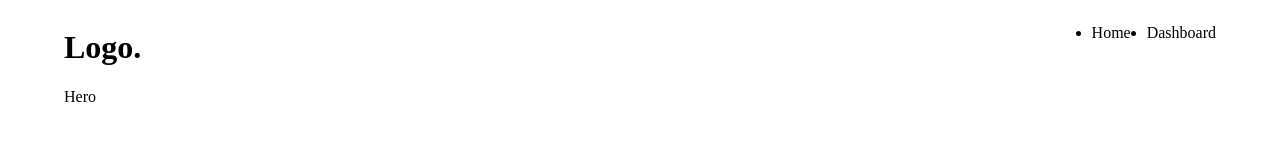
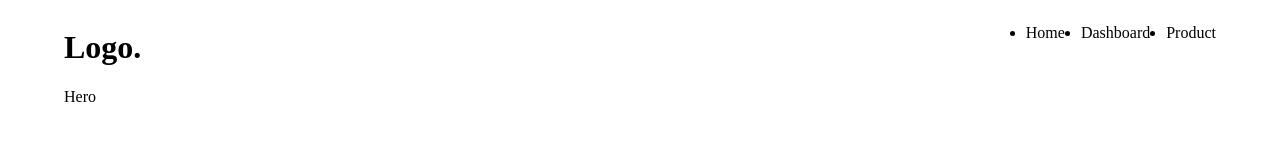
Before and after one commit to DeepMakhasana/git-team-work-learn, a React (Vite) app: page / in a window 1280 px wide. Shown: the top 160 px of the page. Built offline with nearby package versions, Linux system fonts and the light colour scheme; no server answers.

Commit message:
Update Navbar

```diff
--- a/src/components/Navbar.jsx
+++ b/src/components/Navbar.jsx
@@ -8,6 +8,7 @@ const Navbar = () => {
                 <ul style={{ display: "flex", gap: "1rem" }}>
                     <li>Home</li>
                     <li>Dashboard</li>
+                    <li>Product</li>
                 </ul>
             </div>
         </Container>
```
